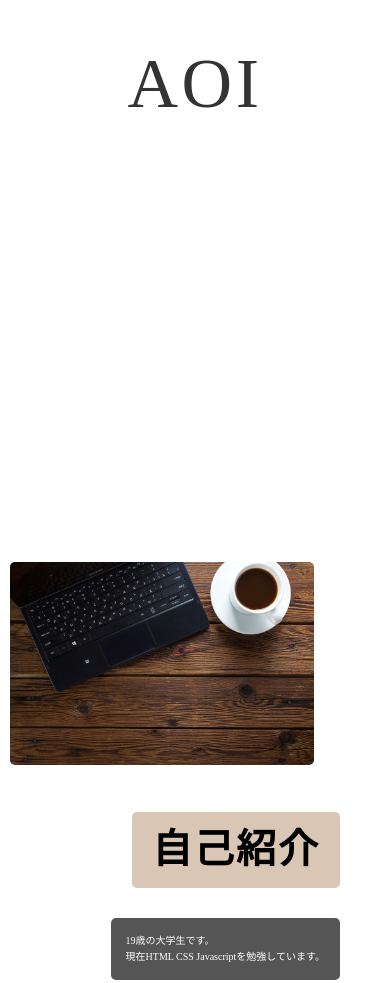
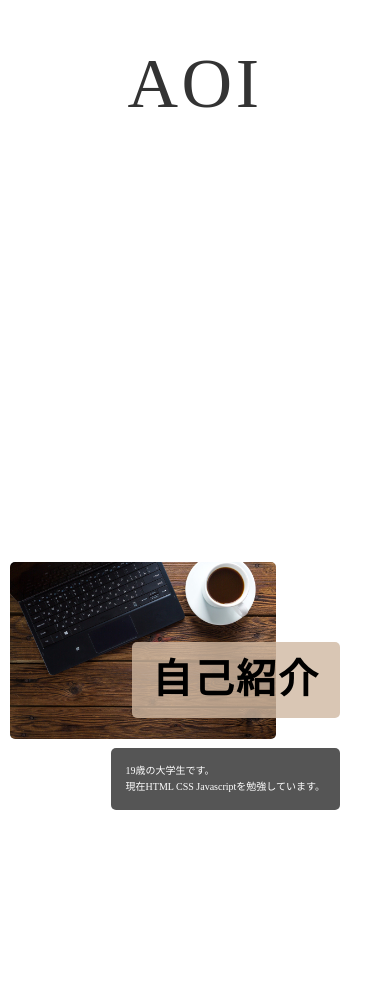
Before and after one commit to aoi1220/portfolio, a plain HTML site: page index.html in a window 390 px wide. Shown: the part 332-1315 px from the top of the page. Drawn offline with nearby package versions, Linux system fonts and the light colour scheme.

Commit message:
Update responsive.css

```diff
--- a/css/responsive.css
+++ b/css/responsive.css
@@ -42,4 +42,12 @@
     .contents li:nth-of-type(even) .contents-img {
         margin-left: 110px;
     }
+
+    .syoukai-img {
+        width: 70%;
+    }
+
+    .contents li:nth-of-type(odd) .contents-text {
+        top: 80px;
+    }
 }
```
